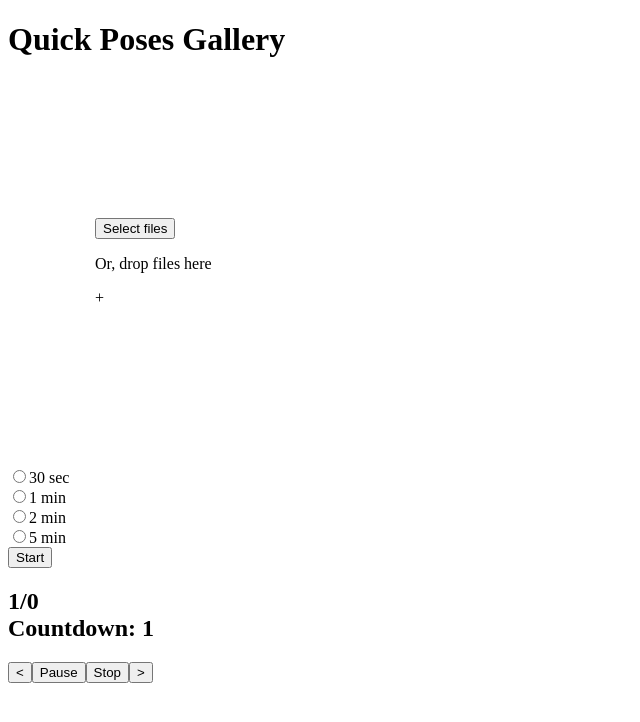
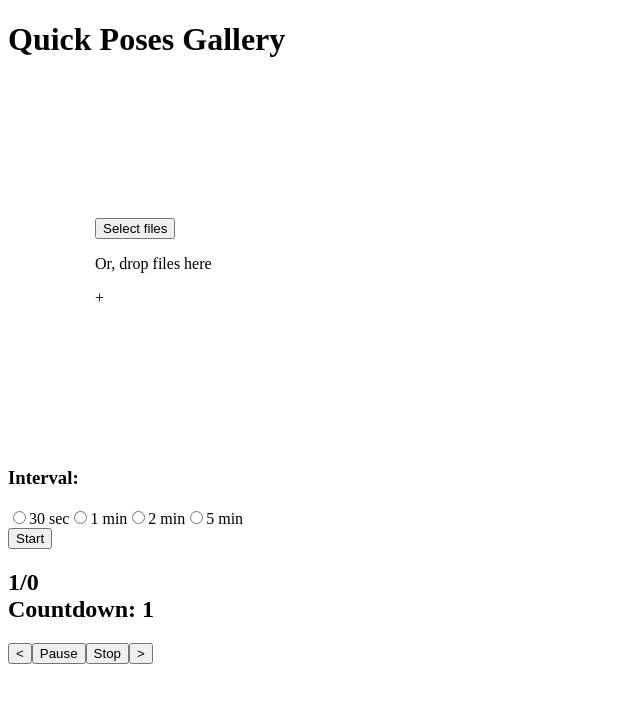
Before and after one commit to Luxiyalu/quick-poses-gallery, a Next.js app: page / in a window 1280 px wide. Shown: the top 722 px of the page, without its empty margins (0-640 px from the left). Built offline with nearby package versions, Linux system fonts and the light colour scheme.

Commit message:
Style the options slightly

```diff
--- a/components/GalleryOptions/GalleryOptions.js
+++ b/components/GalleryOptions/GalleryOptions.js
@@ -15,9 +15,11 @@ export default function GalleryOptions({ handleOptionChange, startGallery }) {
 
     return (
         <section className={css.container}>
+            <h3>Interval:</h3>
+            <div className={css.intervals}>
                 {intervalOptions.map(({ label, key }, i) => {
                     return (
-                    <div key={i}>
+                        <label htmlFor={key} key={i}>
                             <input
                                 id={key}
                                 value={key}
@@ -25,12 +27,15 @@ export default function GalleryOptions({ handleOptionChange, startGallery }) {
                                 type="radio"
                                 onChange={handleChange}
                             />
-                        <label htmlFor={key}>{label}</label>
-                    </div>
+                            {label}
+                        </label>
                     )
                 })}
+            </div>
 
-            <button onClick={() => startGallery()}>Start</button>
+            <button className={css.startButton} onClick={() => startGallery()}>
+                Start
+            </button>
         </section>
     )
 }
--- a/components/GalleryOptions/GalleryOptions.less
+++ b/components/GalleryOptions/GalleryOptions.less
@@ -0,0 +1,12 @@
+.intervals {
+    label {
+        margin-right: 1rem;
+    }
+    input {
+        margin-right: 0.5rem;
+    }
+}
+
+.startButton {
+    margin-top: 2rem;
+}
--- a/pages/index.js
+++ b/pages/index.js
@@ -16,6 +16,8 @@ export default function Home() {
         option === 'interval' && setInterval(value)
     }
     const startGallery = () => {
+        if (!files.length) return
+
         setCountdown(interval)
         setActiveIndex(0)
         setShowGallery(true)
```
Lines whose indentation alone changed are shown as unchanged.
